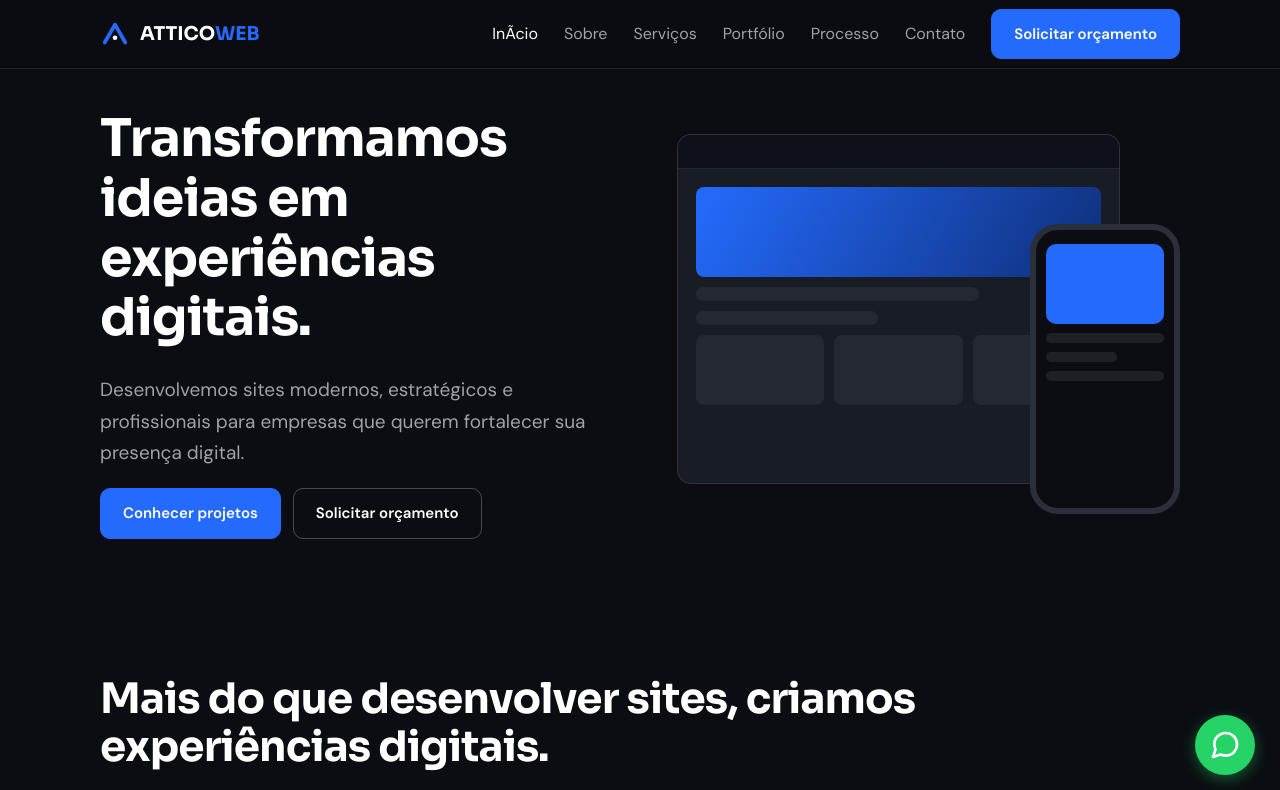
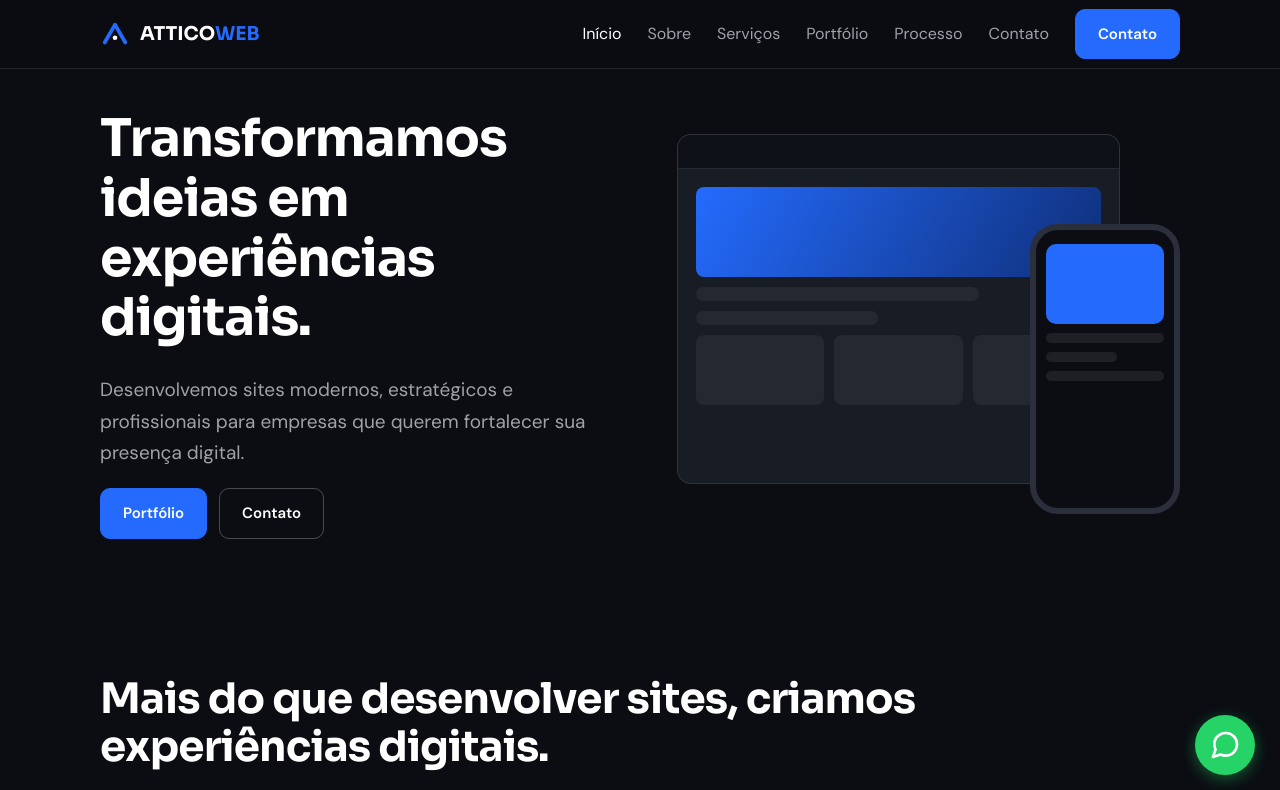
Before and after one commit to Kayque2203/atticoweb, a plain HTML site: page index.html in a window 1280 px wide. Shown: the top 790 px of the page. Drawn offline with Linux system fonts and the light colour scheme.

Commit message:
fix: corrigir codificacao do menu e secao de processo com precisao

```diff
--- a/index.html
+++ b/index.html
@@ -37,20 +37,20 @@
 <a class="skip" href="#main">Ir para o conteÃºdo</a>
 <header><div class="wrap bar"><a class="logo" href="#inicio" aria-label="ATTICOWEB, inÃ­cio"><svg width="30" height="30" viewBox="0 0 64 64" aria-hidden="true"><path d="M10 50 32 12l22 38" fill="none" stroke="#246BFD" stroke-width="8" stroke-linecap="round" stroke-linejoin="round"/><circle cx="32" cy="40" r="5" fill="#fff"/></svg><span>ATTICO<b>WEB</b></span></a>
 <button id="menu" aria-expanded="false" aria-controls="nav">Menu</button>
-<nav id="nav" aria-label="Principal"><ul><li><a href="#inicio">InÃ­cio</a></li><li><a href="#sobre">Sobre</a></li><li><a href="#servicos">Serviços</a></li><li><a href="#portfolio">Portfólio</a></li><li><a href="#processo">Processo</a></li><li><a href="#contato">Contato</a></li><li><a class="btn" href="#contato">Solicitar orçamento</a></li></ul></nav></div></header>
+<nav id="nav" aria-label="Principal"><ul><li><a href="#inicio">Início</a></li><li><a href="#sobre">Sobre</a></li><li><a href="#servicos">Serviços</a></li><li><a href="#portfolio">Portfólio</a></li><li><a href="#processo">Processo</a></li><li><a href="#contato">Contato</a></li><li><a class="btn" href="#contato">Contato</a></li></ul></nav></div></header>
 <main id="main">
-<section class="hero" id="inicio"><div class="wrap hgrid"><div><h1>Transformamos ideias em experiências digitais.</h1><p>Desenvolvemos sites modernos, estratégicos e profissionais para empresas que querem fortalecer sua presença digital.</p><div class="acts"><a class="btn" href="#portfolio">Conhecer projetos</a><a class="btn ghost" href="#contato">Solicitar orçamento</a></div></div>
+<section class="hero" id="inicio"><div class="wrap hgrid"><div><h1>Transformamos ideias em experiências digitais.</h1><p>Desenvolvemos sites modernos, estratégicos e profissionais para empresas que querem fortalecer sua presença digital.</p><div class="acts"><a class="btn" href="#portfolio">Portfólio</a><a class="btn ghost" href="#contato">Contato</a></div></div>
 <div class="mock" aria-hidden="true"><div class="win"><i></i><div class="g"><span class="h"></span><span style="width:70%"></span><span style="width:45%"></span><div class="r"><span></span><span></span><span></span></div></div></div><div class="ph"><span class="h"></span><span></span><span style="width:60%"></span><span></span></div></div></div></section>
 <section id="sobre"><div class="wrap"><h2>Mais do que desenvolver sites, criamos experiências digitais.</h2><p class="lead">A ATTICOWEB nasceu com o propósito de aproximar empresas do ambiente digital, desenvolvendo experiências que valorizam marcas, apresentam negócios e facilitam a conexão entre empresas e clientes.</p><p class="lead">Acreditamos que um bom site precisa unir design, funcionalidade, desempenho e estratégia.</p></div></section>
 <section id="servicos"><div class="wrap"><h2>Serviços</h2><div class="grid" id="services"></div></div></section>
 <section id="portfolio"><div class="wrap"><h2>Portfólio</h2><p class="lead">Landing pages e sites desenvolvidos pela ATTICOWEB. Cada projeto indica quando é uma demonstração.</p><div class="filters" id="filters" role="group" aria-label="Filtrar projetos"></div><div class="grid" id="projects" aria-live="polite"></div></div></section>
 <section id="diferenciais"><div class="wrap"><h2>Por que escolher a ATTICOWEB?</h2><div class="grid" id="diffs"></div></div></section>
-<section id="processo"><div class="wrap"><h2>Do planejamento Ã  Publicação.</h2><ol class="steps"><li>Conversa inicial e entendimento das necessidades.</li><li>Planejamento da solução.</li><li>Design e desenvolvimento.</li><li>Revisão e aprovação.</li><li>Publicação e entrega.</li></ol></div></section>
-<section id="planos"><div class="wrap"><h2>Planos e orçamentos</h2><div class="grid"><div class="card"><h3>Plano inicial</h3><div class="price"><small id="pl"></small> R$ <span id="pp"></span><small>/<span id="pe"></span></small></div><p id="pn"></p><a class="btn" href="#contato" data-plan>Contratar</a></div><div class="card"><h3>Projeto personalizado</h3><p>Sites e soluções sob medida, com valor definido após entender o que o seu negócio precisa.</p><a class="btn ghost" href="#contato">Pedir orçamento</a></div></div></div></section>
+<section id="processo"><div class="wrap"><h2>Do planejamento à Publicação.</h2><ol class="steps"><li>Conversa inicial e entendimento das necessidades.</li><li>Planejamento da solução.</li><li>Design e desenvolvimento.</li><li>Revisão e aprovação.</li><li>Publicação e entrega.</li></ol></div></section>
+<section id="planos"><div class="wrap"><h2>Planos e orçamentos</h2><div class="grid"><div class="card"><h3>Plano inicial</h3><div class="price"><small id="pl"></small> R$ <span id="pp"></span><small>/<span id="pe"></span></small></div><p id="pn"></p><a class="btn" href="#contato" data-plan>Contato</a></div><div class="card"><h3>Projeto personalizado</h3><p>Sites e soluções sob medida, com valor definido após entender o que o seu negócio precisa.</p><a class="btn ghost" href="#contato">Contato</a></div></div></div></section>
 <section id="faq"><div class="wrap"><h2>Perguntas frequentes</h2><div id="faqs"></div></div></section>
 <section id="contato"><div class="wrap"><h2>Solicitar orçamento</h2><p class="lead">Preencha os dados abaixo. Ao enviar, abrimos o WhatsApp com a mensagem pronta. Nada é armazenado neste site.</p>
 <form id="quote"><label>Nome<input name="n" required autocomplete="name"></label><label>Empresa<input name="e" autocomplete="organization"></label><label>Segmento<input name="s" placeholder="Ex.: barbearia, restaurante"></label><label>Serviço desejado<select name="v"><option>Landing Page</option><option>Site institucional</option><option>Site comercial</option><option>CardÃ¡pio digital</option><option>Projeto personalizado</option></select></label><label>Descrição do projeto<textarea name="d" rows="4" required></textarea></label><button class="btn" type="submit">Enviar pelo WhatsApp</button></form></div></section>
-<div class="cta"><h2>Seu próximo projeto digital começa aqui.</h2><p class="lead">Vamos criar uma experiência digital que represente o valor do seu negócio.</p><a class="btn" data-wa href="#contato">Solicitar orçamento pelo WhatsApp</a></div>
+<div class="cta"><h2>Seu próximo projeto digital começa aqui.</h2><p class="lead">Vamos criar uma experiência digital que represente o valor do seu negócio.</p><a class="btn" data-wa href="#contato">Contato</a></div>
 </main>
 <footer><div class="wrap"><div class="fg"><div><a class="logo" href="#inicio"><span>ATTICO<b>WEB</b></span></a><p>Sua presença digital começa aqui. Sites modernos e profissionais para negócios reais.</p></div><div><strong>Navegação</strong><ul><li><a href="#sobre">Sobre</a></li><li><a href="#servicos">Serviços</a></li><li><a href="#portfolio">Portfólio</a></li><li><a href="#faq">Perguntas</a></li></ul></div><div><strong>Contato</strong><ul><li><a data-ig>Instagram</a></li><li><a data-wa rel="noopener" target="_blank">WhatsApp</a></li><li><a data-mail>E-mail</a></li></ul></div></div><p>© <span id="yr"></span> ATTICOWEB. Todos os direitos reservados. <a href="#privacidade" id="priv">PolÃ­tica de privacidade</a></p></div></footer>
 <dialog id="dlg" aria-labelledby="dt"></dialog>
```
